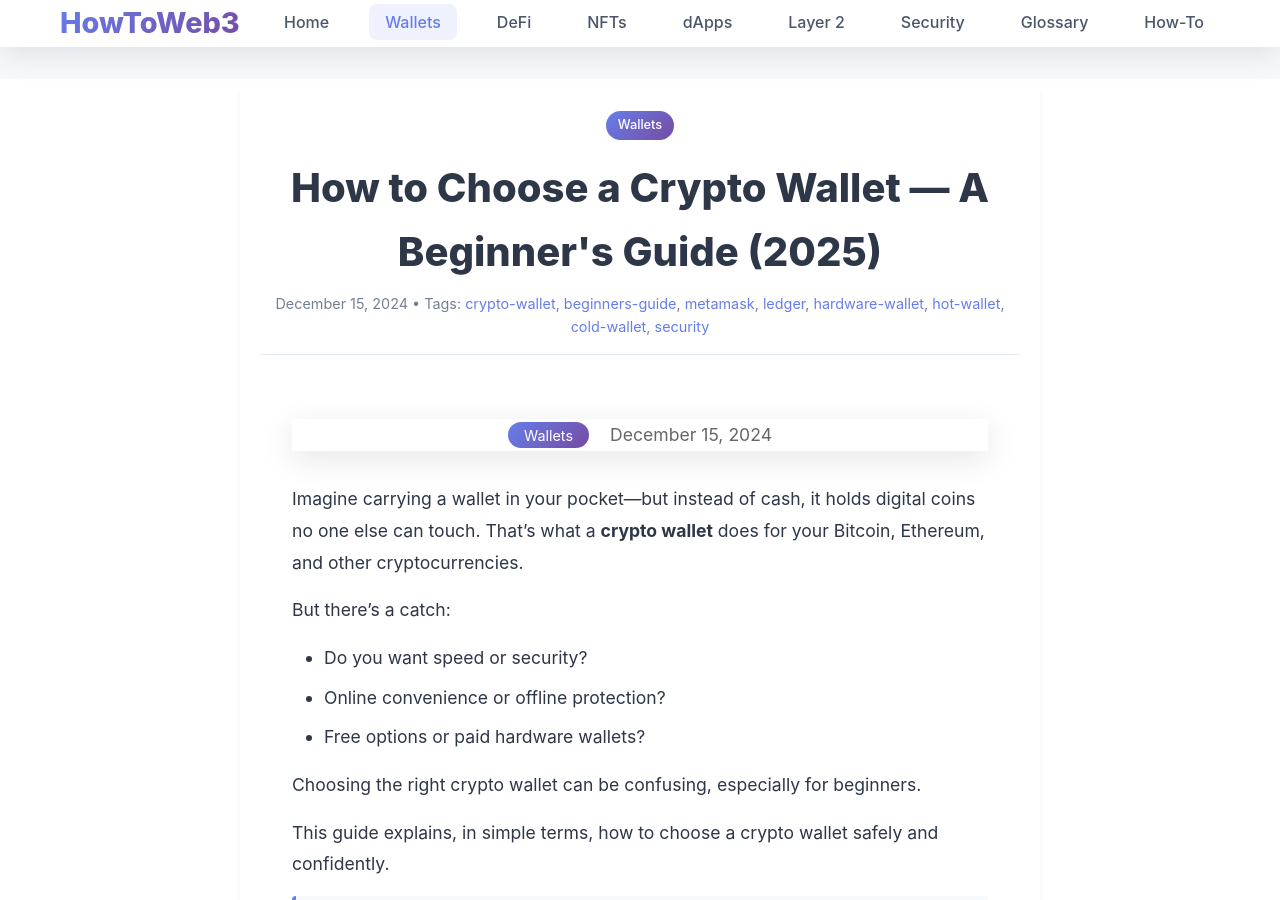
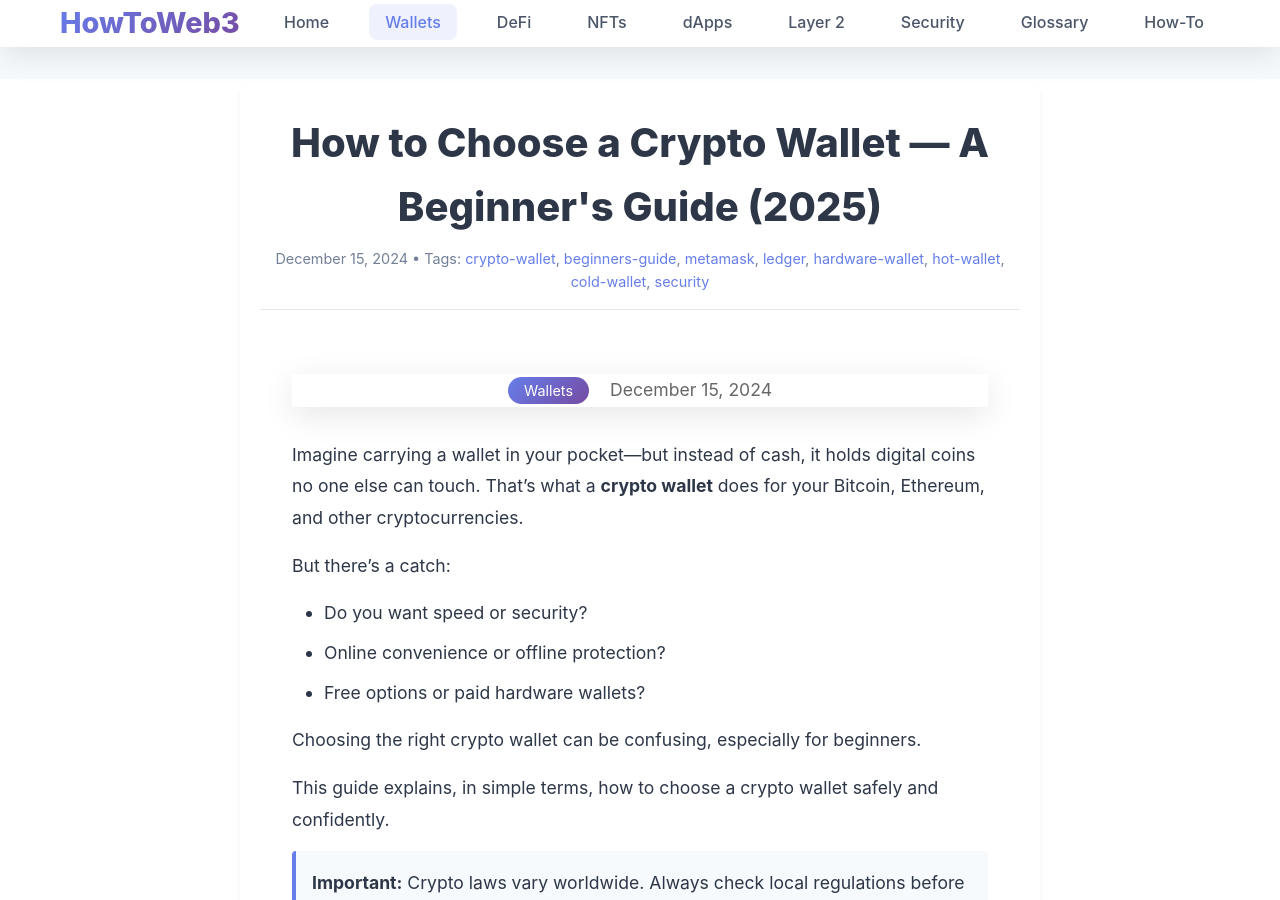
Before and after one commit to gummybearsk/howtoweb3.pro, a Jekyll site: the page built from _posts/2024-12-15-how-to-choose-a-crypto-wallet-beginners-guide.md, in a window 1280 px wide and 900 px high. Built offline with Jekyll 4.4.1, drawn with Linux system fonts in a browser that asks for light colours.

Commit message:
Update default.html

```diff
--- a/_layouts/default.html
+++ b/_layouts/default.html
@@ -361,9 +361,6 @@
             <div class="content-wrapper">
                 {% if page.title %}
                 <div class="page-header">
-                    {% if page.categories %}
-                        <a href="/{{ page.categories[0] }}/" class="category-badge">{{ page.categories[0] | capitalize }}</a>
-                    {% endif %}
                     <h1 class="page-title">{{ page.title }}</h1>
                     {% if page.date %}
                         <div class="page-meta">
```
